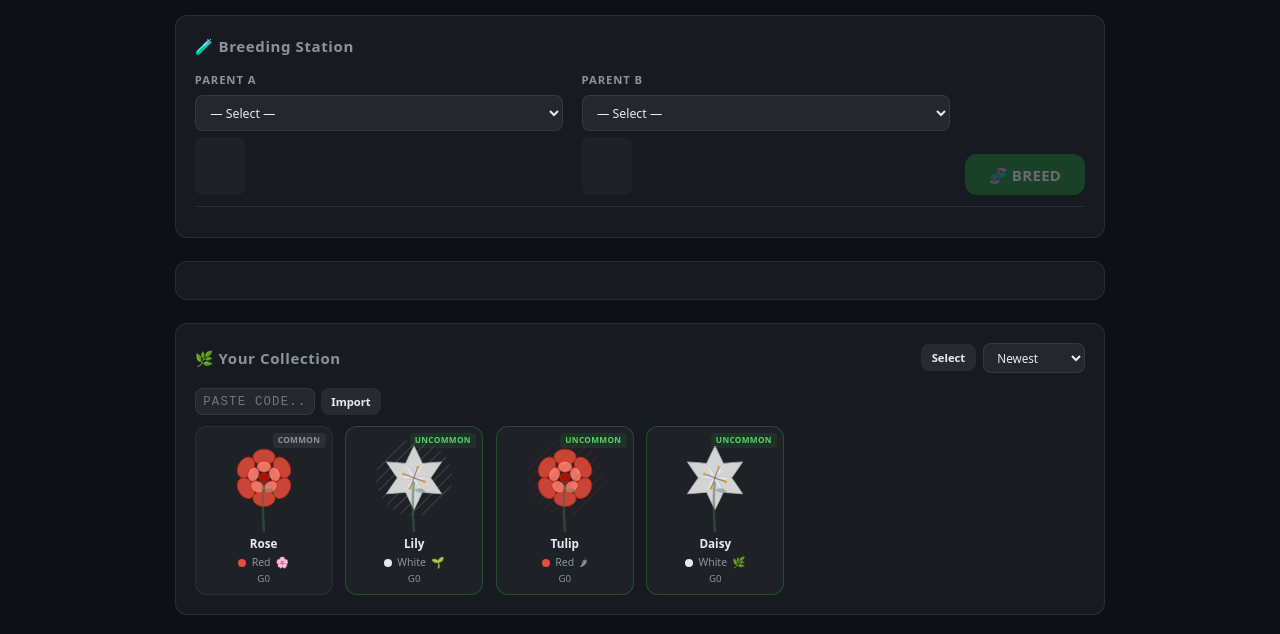
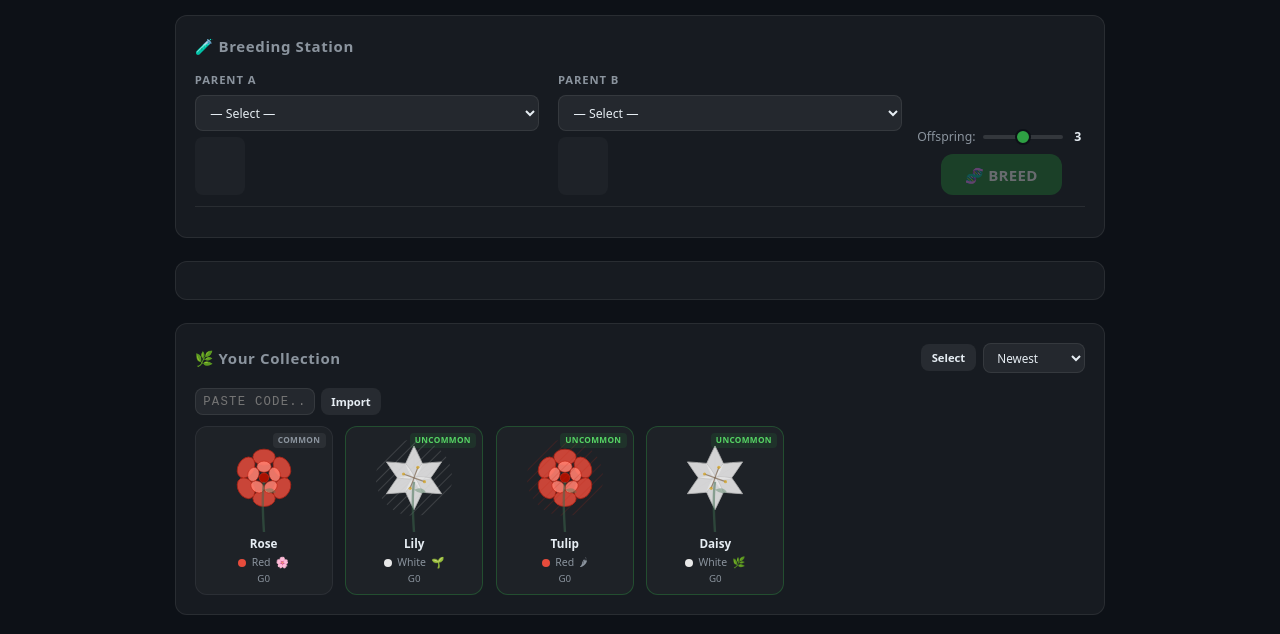
Before and after one commit to iamjawa/genesys, a plain HTML site: page index.html in a window 1280 px wide. Shown: the part 91-725 px from the top of the page. Drawn offline with Linux system fonts and the light colour scheme.

Commit message:
feat: add offspring count slider (1-5) replacing random
- range input in breeding panel, live count label
- replaces hardcoded random 1-3 in handleBreed

```diff
--- a/css/style.css
+++ b/css/style.css
@@ -1002,6 +1002,62 @@ section h2 {
 .import-status.ok    { color: var(--accent); }
 .import-status.error { color: var(--red); }
 
+/* ── Offspring Count Slider ─────────────────────────────────────── */
+
+.breeding-controls {
+  display: flex;
+  flex-direction: column;
+  align-items: center;
+  gap: .5rem;
+}
+
+.offspring-count-row {
+  display: flex;
+  align-items: center;
+  gap: .5rem;
+  font-size: .82rem;
+  color: var(--text-dim);
+}
+
+.offspring-count-row label { white-space: nowrap; }
+
+.offspring-slider {
+  -webkit-appearance: none;
+  appearance: none;
+  width: 80px;
+  height: 4px;
+  background: rgba(255,255,255,.12);
+  border-radius: 2px;
+  outline: none;
+  cursor: pointer;
+}
+.offspring-slider::-webkit-slider-thumb {
+  -webkit-appearance: none;
+  width: 16px;
+  height: 16px;
+  border-radius: 50%;
+  background: var(--accent);
+  border: 2px solid var(--bg);
+  cursor: pointer;
+  transition: transform .15s ease;
+}
+.offspring-slider::-webkit-slider-thumb:hover { transform: scale(1.2); }
+.offspring-slider::-moz-range-thumb {
+  width: 16px;
+  height: 16px;
+  border-radius: 50%;
+  background: var(--accent);
+  border: 2px solid var(--bg);
+  cursor: pointer;
+}
+
+#offspring-count-label {
+  font-weight: 700;
+  color: var(--text);
+  min-width: 1.2em;
+  text-align: center;
+}
+
 /* ── Responsive ─────────────────────────────────────────────────── */
 
 @media (max-width: 640px) {
@@ -1009,9 +1065,10 @@ section h2 {
   .stats   { gap: .75rem; font-size: .78rem; }
   #main    { padding: .75rem .5rem 2rem; }
 
-  .breeding-panel { flex-direction: column; align-items: stretch; }
-  .parent-slots   { flex-direction: column; gap: .75rem; }
-  #breed-btn      { width: 100%; padding: .75rem; }
+  .breeding-panel    { flex-direction: column; align-items: stretch; }
+  .parent-slots      { flex-direction: column; gap: .75rem; }
+  .breeding-controls { width: 100%; }
+  #breed-btn         { width: 100%; padding: .75rem; }
 
   .collection-grid { grid-template-columns: repeat(auto-fill, minmax(100px, 1fr)); gap: .6rem; }
 
--- a/index.html
+++ b/index.html
@@ -41,7 +41,14 @@
             <div id="parent-b-preview" class="parent-preview"></div>
           </div>
         </div>
-        <button id="breed-btn" disabled>🧬 BREED</button>
+        <div class="breeding-controls">
+          <div class="offspring-count-row">
+            <label for="offspring-slider">Offspring:</label>
+            <input type="range" id="offspring-slider" min="1" max="5" value="3" class="offspring-slider">
+            <span id="offspring-count-label">3</span>
+          </div>
+          <button id="breed-btn" disabled>🧬 BREED</button>
+        </div>
       </div>
       <div id="odds-panel" class="odds-panel"></div>
     </section>
--- a/js/app.js
+++ b/js/app.js
@@ -34,6 +34,8 @@ var _prevAchievementIds = achievements.getCompleted().map(function(a) { return a
     dom.parentAPreview = $('#parent-a-preview');
     dom.parentBPreview = $('#parent-b-preview');
     dom.breedBtn       = $('#breed-btn');
+    dom.offspringSlider = $('#offspring-slider');
+    dom.offspringLabel  = $('#offspring-count-label');
     dom.results        = $('#results');
     dom.modal          = $('#modal');
     dom.modalBody      = $('#modal-body');
@@ -65,6 +67,9 @@ var _prevAchievementIds = achievements.getCompleted().map(function(a) { return a
     dom.modal.addEventListener('click', function(e) { if (e.target === dom.modal) closeModal(); });
     dom.parentASelect.addEventListener('change', updateBreedingUI);
     dom.parentBSelect.addEventListener('change', updateBreedingUI);
+    if (dom.offspringSlider) dom.offspringSlider.addEventListener('input', function() {
+      dom.offspringLabel.textContent = dom.offspringSlider.value;
+    });
     if (dom.sortSelect) dom.sortSelect.addEventListener('change', renderCollection);
     if (dom.selectToggle) dom.selectToggle.addEventListener('click', toggleSelectMode);
     if (dom.bulkDelete) dom.bulkDelete.addEventListener('click', bulkDeleteSelected);
@@ -335,7 +340,7 @@ var _prevAchievementIds = achievements.getCompleted().map(function(a) { return a
     var pB = store.getById(dom.parentBSelect.value);
     if (!pA || !pB) return;
 
-    var count = 1 + Math.floor(Math.random() * 3);
+    var count = dom.offspringSlider ? parseInt(dom.offspringSlider.value, 10) : (1 + Math.floor(Math.random() * 3));
     var offspring = [];
     var newMutationCount = 0;
     var newDiscoveries = false;
```
